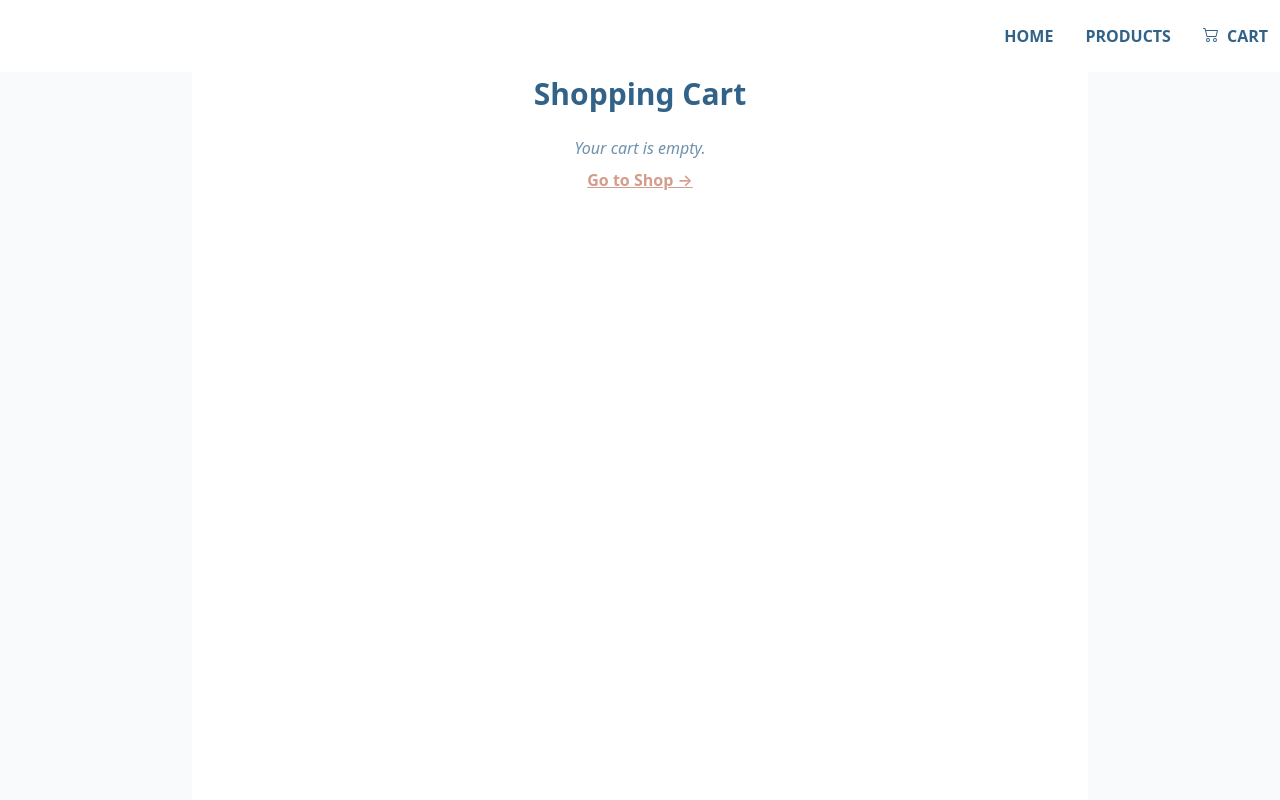
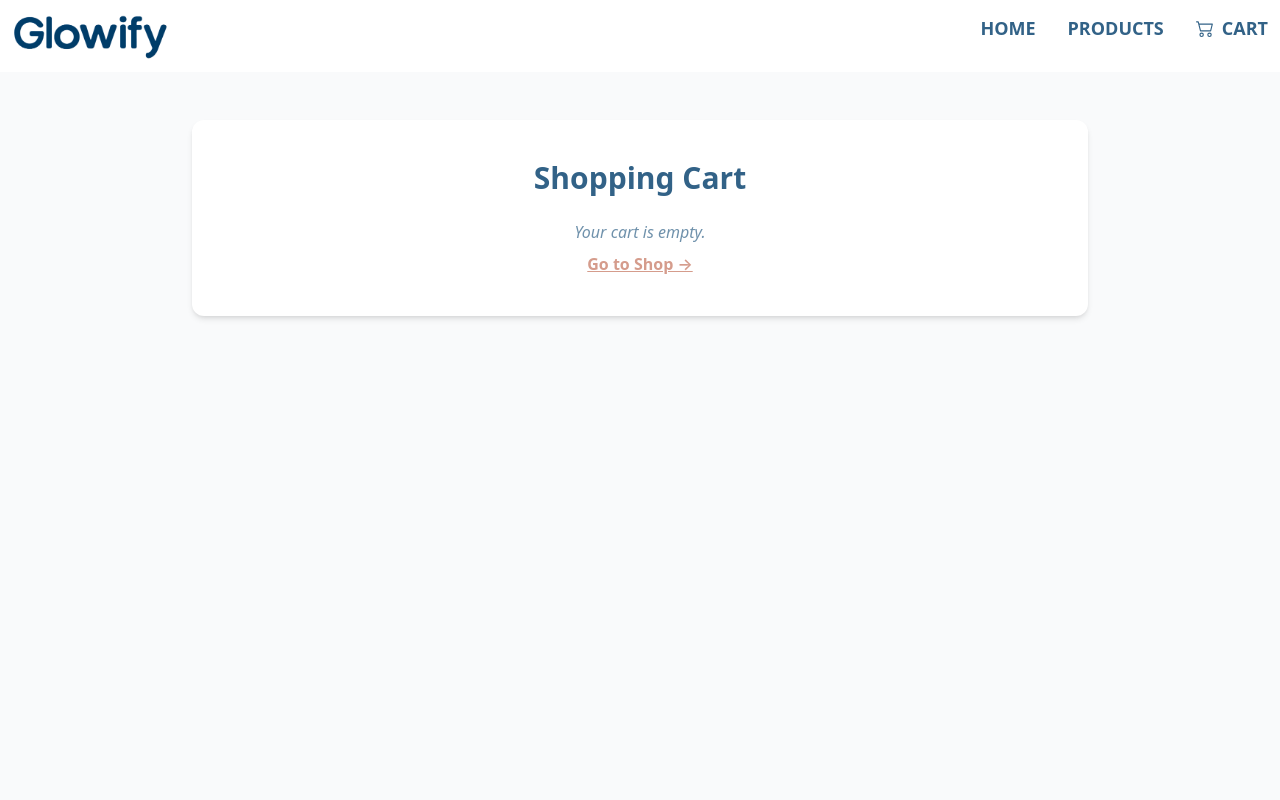
Before and after one commit to Parween92/Glowify, a React (Vite) app: page /cart in a window 1280 px wide. Shown: the top 800 px of the page. Built offline with nearby package versions, Linux system fonts and the light colour scheme.

Commit message:
Frontend is ready

```diff
--- a/src/components/Cart.jsx
+++ b/src/components/Cart.jsx
@@ -17,7 +17,8 @@ const Cart = () => {
   };
 
   return (
-    <div className="max-w-4xl mt-9 mx-auto  px-4 py-10 bg-white min-h-screen">
+    <div className="min-h-screen bg-gray-50 pt-30 px-6 md:px-12 pb-20">
+      <div className="max-w-4xl mx-auto px-6 py-10 bg-white rounded-xl shadow-md">
         <h2 className="text-3xl font-bold text-center mb-6 text-[#326287]">
           Shopping Cart
         </h2>
@@ -61,6 +62,7 @@ const Cart = () => {
           </ul>
         )}
       </div>
+    </div>
   );
 };
 
--- a/src/components/Navbar.jsx
+++ b/src/components/Navbar.jsx
@@ -16,34 +16,30 @@ const Navbar = () => {
   return (
     <nav
       className={`fixed top-0 left-0 right-0 z-50 transition-all duration-500 ${
-        scrolled ? "bg-[#e8b09e] shadow-md" : "bg-white"
+        scrolled ? "bg-[#e8b09e] shadow-md navbar-scrolled" : "bg-white"
       }`}
     >
       <div className="max-w-7xl mx-auto flex items-center justify-between p-3">
-        <div
-          className={`font-extrabold text-xl tracking-wide select-none cursor-pointer transition-colors duration-500 ${
-            scrolled ? "text-white" : "text-[#326287]"
-          }`}
-        >
-          <img src="/src/assets/Glowify-Logo.png" className="h-12" />
+        <div className="select-none cursor-pointer">
+          <img
+            src={
+              scrolled
+                ? "/src/assets/Glowify-Logo.png"
+                : "/src/assets/Glowify-blau-Logo.png"
+            }
+            className="h-12 transition-all duration-500"
+            alt="Glowify Logo"
+          />
         </div>
 
-        <ul
-          className={`flex space-x-8 font-semibold transition-colors duration-500 ${
-            scrolled ? "text-white" : "text-[#326287]"
-          }`}
-        >
+        <ul className="flex space-x-8 items-center">
           <li>
             <NavLink
               to="/"
               className={({ isActive }) =>
-                isActive
-                  ? `border-b-4 pb-1 ${
-                      scrolled ? "border-white" : "border-[#e8b09e]"
-                    }`
-                  : `hover:border-b-4 pb-1 transition ${
-                      scrolled ? "hover:border-white" : "hover:border-[#326287]"
-                    }`
+                `nav-link text-lg font-semibold transition-colors duration-300 ${
+                  isActive ? "font-bold" : ""
+                } ${scrolled ? "text-white" : "text-[#326287]"}`
               }
             >
               HOME
@@ -53,34 +49,24 @@ const Navbar = () => {
             <NavLink
               to="/products"
               className={({ isActive }) =>
-                isActive
-                  ? `border-b-4 pb-1 ${
-                      scrolled ? "border-white" : "border-[#e8b09e]"
-                    }`
-                  : `hover:border-b-4 pb-1 transition ${
-                      scrolled ? "hover:border-white" : "hover:border-[#326287]"
-                    }`
+                `nav-link text-lg font-semibold transition-colors duration-300 ${
+                  isActive ? "font-bold" : ""
+                } ${scrolled ? "text-white" : "text-[#326287]"}`
               }
             >
-              <div className="flex gap-2 justify-center items-baseline">
-                PRODUCTS
-              </div>
+              PRODUCTS
             </NavLink>
           </li>
           <li>
             <NavLink
               to="/cart"
               className={({ isActive }) =>
-                isActive
-                  ? `border-b-4 pb-1 ${
-                      scrolled ? "border-white" : "border-[#e8b09e]"
-                    }`
-                  : `hover:border-b-4 pb-1 transition ${
-                      scrolled ? "hover:border-white" : "hover:border-[#326287]"
-                    }`
+                `nav-link text-lg font-semibold transition-colors duration-300 ${
+                  isActive ? "font-bold" : ""
+                } ${scrolled ? "text-white" : "text-[#326287]"}`
               }
             >
-              <div className="flex gap-2 justify-center items-baseline">
+              <div className="flex items-center gap-2">
                 <BsCart2 />
                 CART
               </div>
--- a/src/index.css
+++ b/src/index.css
@@ -4,5 +4,35 @@ body {
   font-family: system-ui, -apple-system, BlinkMacSystemFont, "Segoe UI", Roboto,
     Helvetica, Arial, sans-serif, "Apple Color Emoji", "Segoe UI Emoji";
   background-color: #f9fafb;
-  color: #111827;
 }
+
+.nav-link {
+  position: relative;
+  display: inline-block;
+  padding-bottom: 10px;
+  text-decoration: none;
+  overflow: hidden;
+}
+
+.nav-link::after {
+  content: "";
+  position: absolute;
+  bottom: 0;
+  left: 50%;
+  width: 0%;
+  height: 5px;
+  background-color: #e8b09e;
+  border-radius: 60% 40% 30% 70% / 60% 40% 60% 40%;
+  transform: translateX(-50%);
+  transition: width 0.4s ease, opacity 0.4s ease;
+  opacity: 0;
+}
+
+.nav-link:hover::after {
+  width: 100%;
+  opacity: 1;
+}
+
+.navbar-scrolled .nav-link::after {
+  background-color: #d59c8c;
+}
```
Also changed, not shown: src/assets/Glowify-blau-Logo.png (added). Lines whose indentation alone changed are shown as unchanged.
